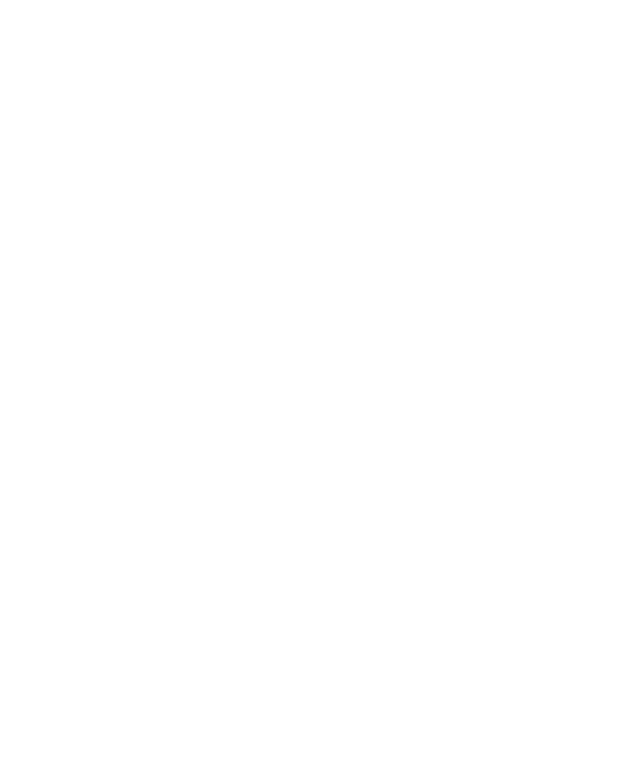
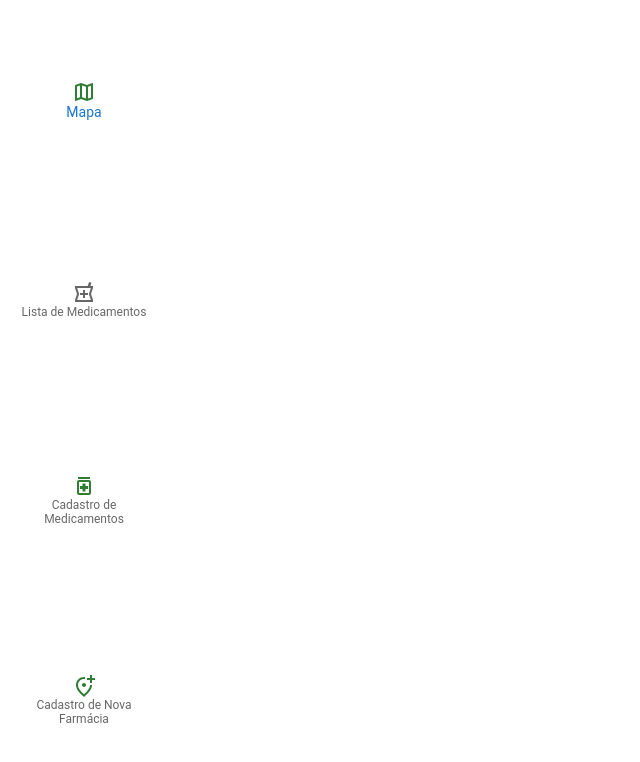
Before and after one commit to jaderm1/Medication-Management, a React (Vite) app: page /map in a window 1280 px wide. Before the commit this address had no page. Shown: the top 762 px of the page, without its empty margins (0-640 px from the left). Built offline with nearby package versions, Linux system fonts and the light colour scheme.

Commit message:
menu component created

```diff
--- a/package.json
+++ b/package.json
@@ -12,6 +12,7 @@
   "dependencies": {
     "@emotion/react": "^11.11.1",
     "@emotion/styled": "^11.11.0",
+    "@mui/icons-material": "^5.14.3",
     "@mui/material": "^5.14.5",
     "@mui/styled-engine-sc": "^5.12.0",
     "react": "^18.2.0",
--- a/src/components/Footer/index.jsx
+++ b/src/components/Footer/index.jsx
@@ -4,7 +4,7 @@
 function FotterStyled(){
   const Fotter = styled.footer`
   width: 100%;
-  height: 10vh;
+  height: 5vh;
   background-color: #9bf398;
   position: absolute;
   bottom: 0;
--- /dev/null
+++ b/src/components/Menu/index.jsx
@@ -0,0 +1,48 @@
+import * as React from 'react';
+import BottomNavigation from '@mui/material/BottomNavigation';
+import BottomNavigationAction from '@mui/material/BottomNavigationAction';
+import FavoriteIcon from '@mui/icons-material/Favorite';
+import MapOutlinedIcon from '@mui/icons-material/MapOutlined';
+import styled from 'styled-components';
+import AddLocationAltOutlinedIcon from '@mui/icons-material/AddLocationAltOutlined';
+import MedicationOutlinedIcon from '@mui/icons-material/MedicationOutlined';
+import LocalPharmacyOutlinedIcon from '@mui/icons-material/LocalPharmacyOutlined';
+import Link from '@mui/material/Link';
+
+
+
+
+function Menu() {
+  const [value, setValue] = React.useState(0);
+  const Container = styled.div`
+  display: flex;
+  justify-content: center;
+  ;
+  `
+  const path = '/'
+
+  return (
+    <Container>
+      <BottomNavigation
+
+        sx={{ width: '100%',height:'100vh', position: 'fixed',display:'flex',
+      flexDirection:'column', justifyContent:'space-around', }}
+
+        showLabels
+        value={value}
+        onChange={(event, newValue) => {
+          setValue(newValue);
+
+        }}
+      >
+
+        <BottomNavigationAction label="Mapa"  icon={<MapOutlinedIcon color='success' />} />
+        <BottomNavigationAction label="Lista de Medicamentos" icon={<LocalPharmacyOutlinedIcon  />} />
+        <BottomNavigationAction label="Cadastro de Medicamentos" icon={<MedicationOutlinedIcon color='success' />} />
+        <BottomNavigationAction label="Cadastro de Nova Farmácia" icon={<AddLocationAltOutlinedIcon color='success' />} />
+      </BottomNavigation>
+    </Container>
+  );
+}
+
+export { Menu };
--- /dev/null
+++ b/src/pages/map.jsx
@@ -0,0 +1,14 @@
+import { Menu } from "../components/Menu";
+
+function Map() {
+return(
+
+  <>
+  <Menu></Menu>
+  <h1>Map</h1>
+
+  </>
+)
+
+}
+export {Map};
--- a/src/routes/index.jsx
+++ b/src/routes/index.jsx
@@ -1,11 +1,13 @@
 import { BrowserRouter,Routes, Route } from 'react-router-dom'
 import {Login}  from '../pages/login'
+import { Map } from '../pages/map'
 
 function RoutesApp() {
     return (
         <BrowserRouter>
             <Routes>
                 <Route element={<Login/>} path='/' />
+                <Route element={<Map/>} path='/map'></Route>
 
 
 
```
Also changed, not shown: 1 other file (tests, documents, lock files or other folders).
